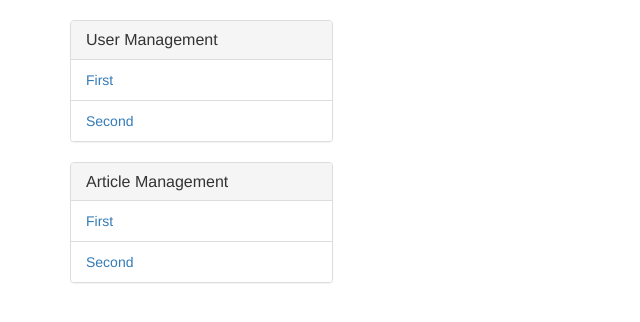
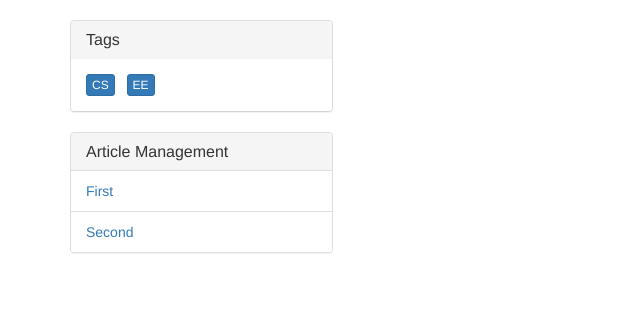
Before and after one commit to Fugoes/yapblog, a Flask app: page / in a window 1280 px wide. Shown: the part 52-374 px from the top of the page, without its empty margins (0-640 px from the left). Run offline with Flask 2, Linux system fonts and the light colour scheme; data that the repository does not hold is empty; some libraries are stand-ins or nearby versions.

Commit message:
add tag_list and article

```diff
--- a/yapblog/lib/page.py
+++ b/yapblog/lib/page.py
@@ -23,5 +23,16 @@ class SideBar(object):
             self.items = kwargs["items"]
             self.template = "element/collapsible_list.html"
 
+    class TagList(object):
+        class Item(object):
+            def __init__(self, **kwargs):
+                self.link = kwargs["link"]
+                self.text = kwargs["text"]
+
+        def __init__(self, **kwargs):
+            self.title = kwargs["title"]
+            self.items = kwargs["items"]
+            self.template = "element/tag_list.html"
+
     def __init__(self, **kwargs):
         self.items = kwargs["items"]
--- /dev/null
+++ b/yapblog/static/yapblog.css
@@ -0,0 +1,30 @@
+.tag-container {
+    margin: 10px;
+}
+
+.tag-item {
+    margin: 4px;
+}
+
+.post-meta {
+    font-size: 14px;
+    color: #828282;
+    margin: 0;
+}
+
+.post-link {
+    display: block;
+    font-size: 24px;
+    margin: 0;
+}
+
+.post-list {
+    margin-left: 0;
+    list-style: none;
+}
+
+.post-title {
+    margin-top: 5px;
+    margin-bottom: 20px;
+    list-style: none;
+}
--- a/yapblog/templates/base.html
+++ b/yapblog/templates/base.html
@@ -4,6 +4,7 @@
     <meta charset="UTF-8">
     <title>{% block title %}{% endblock %}</title>
     <link rel="stylesheet" href="/static/bootstrap-3.3.7/css/bootstrap.min.css">
+    <link rel="stylesheet" href="/static/yapblog.css">
     <script src="/static/jquery-3.2.1.min.js"></script>
     <script src="/static/bootstrap-3.3.7/js/bootstrap.min.js"></script>
     {% block js %}
@@ -19,9 +20,9 @@
     <div class="container">
     <div class="row">
     <div class="col-sm-3" id="sidebar">
-        {% for sidebar_item in sidebar.items %}
-            {% include sidebar_item.template %}
-        {% endfor %}
+    {% for sidebar_item in sidebar.items %}
+        {% include sidebar_item.template %}
+    {% endfor %}
     </div>
     <div class="col-sm-9" id="content">
 {% else %}
--- /dev/null
+++ b/yapblog/templates/element/tag_list.html
@@ -0,0 +1,16 @@
+<div class="panel-group">
+    <div class="panel panel-default">
+        <div class="panel-heading">
+            <h4 class="panel-title">
+                {{ sidebar_item.title }}
+            </h4>
+        </div>
+        <div class="panel">
+            <div class="tag-container">
+                {% for item in sidebar_item.items %}
+                    <a class="btn btn-xs btn-primary tag-item" href="{{ item.link }}">{{ item.text }}</a>
+                {% endfor %}
+            </div>
+        </div>
+    </div>
+</div>
--- a/yapblog/templates/index.html
+++ b/yapblog/templates/index.html
@@ -4,10 +4,18 @@
     <script>
         $(function () {
             $.getJSON("/api/article", function (result) {
-                var content = $("#content");
+                var content = $("#post-list");
                 if (result.ok) {
                     $.each(result.articles, function (index, item) {
-                        content.append('<div class="row">' + item.title + '</div>');
+                        var link = encodeURI("/" + item.date.slice(0, 4) + "/" + item.date.slice(5, 7) + "/" + item.title);
+                        content.append([
+                            "<li>",
+                            "   <span class=\"post-meta\">" + item.date + "</span>",
+                            "   <h3 class=\"post-title\">",
+                            "       <a href=\"" + link + "\">" + item.title + "</a>",
+                            "   </h3>",
+                            "</li>"
+                        ].join("\n"));
                     });
                 } else {
                     content.html("Hello World");
@@ -18,4 +26,6 @@
 {% endblock %}
 
 {% block content %}
+    <ul class="post-list" id="post-list">
+    </ul>
 {% endblock %}
--- a/yapblog/views/__init__.py
+++ b/yapblog/views/__init__.py
@@ -4,3 +4,4 @@ from yapblog.views.logout import *
 from yapblog.views.register import *
 from yapblog.views.user import *
 from yapblog.views.admin import *
+from yapblog.views.article import *
--- a/yapblog/views/index.py
+++ b/yapblog/views/index.py
@@ -1,40 +1,56 @@
 __all__ = ["index"]
 
-from flask import render_template
+from flask import render_template, Markup
 from yapblog import app, config
+from yapblog.models import Article
 from yapblog.lib.page import NavBar, SideBar
+
+navbar = NavBar(
+    title=config.WEBSITE_NAME,
+    items=[
+        NavBar.Item(is_active=True, link="/", text="Home"),
+        NavBar.Item(is_active=False, link="/about", text="About")
+    ]
+)
+
+sidebar = SideBar(items=[
+    SideBar.TagList(
+        id="tags",
+        title="Tags",
+        items=[
+            SideBar.CollapsibleList.Item(link="/tags/CS", text="CS"),
+            SideBar.CollapsibleList.Item(link="/tags/EE", text="EE"),
+        ],
+    ),
+    SideBar.CollapsibleList(
+        id="article-management",
+        title="Article Management",
+        items=[
+            SideBar.CollapsibleList.Item(link="/", text="First"),
+            SideBar.CollapsibleList.Item(link="/", text="Second"),
+        ],
+    ),
+])
 
 
 @app.route("/", methods=["GET"])
 def index():
-    navbar = NavBar(
-        title=config.WEBSITE_NAME,
-        items=[
-            NavBar.Item(is_active=True, link="/", text="Home"),
-            NavBar.Item(is_active=False, link="/about", text="About")
-        ]
-    )
-    sidebar = SideBar(items=[
-        SideBar.CollapsibleList(
-            id="user-management",
-            title="User Management",
-            items=[
-                SideBar.CollapsibleList.Item(link="/", text="First"),
-                SideBar.CollapsibleList.Item(link="/", text="Second"),
-            ],
-        ),
-        SideBar.CollapsibleList(
-            id="article-management",
-            title="Article Management",
-            items=[
-                SideBar.CollapsibleList.Item(link="/", text="First"),
-                SideBar.CollapsibleList.Item(link="/", text="Second"),
-            ],
-        ),
-    ])
     return render_template(
         "index.html",
         title=config.WEBSITE_NAME,
         navbar=navbar,
         sidebar=sidebar
     )
+
+
+@app.route("/<int:year>/<int:month>/<string:title>", methods=["GET"])
+def article_year_month_title(year, month, title):
+    article = Article.query.filter_by(title_=title).first()
+    if article is not None:
+        date = article.date_
+        if date.year == year and date.month == month:
+            return render_template("article.html",
+                                   title=title,
+                                   html_content=Markup(article.html_content_),
+                                   navbar=navbar,
+                                   sidebar=sidebar)
```
Also changed, not shown: tests/test_02_api_article.py (+39 -5 lines), yapblog/templates/article.html (added, +7 -0 lines), yapblog/views/article.py (added, +13 -0 lines).
